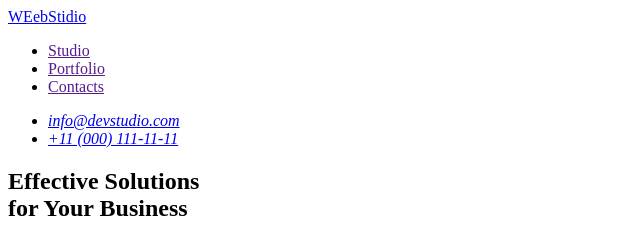
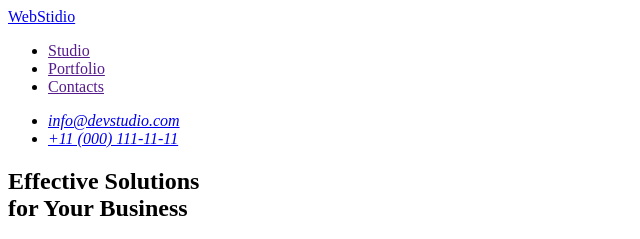
Before and after one commit to ValeraShark/goit-markup-hw-01, a plain HTML site: page index.html in a window 1280 px wide. Shown: the top 239 px of the page, 0-640 px from the left. Drawn offline with Linux system fonts and the light colour scheme.

Commit message:
Update index.html

```diff
--- a/index.html
+++ b/index.html
@@ -11,7 +11,7 @@
     <header>
         <nav>
     <!-- Логотип ссылка -->
-    <a href="./index.html">WEebStidio</a>
+    <a href="./index.html">WebStidio</a>
         <!-- Список элементов в котором стоит ссылка -->
     <ul>
         <li><a href="">Studio </a></li>
```
